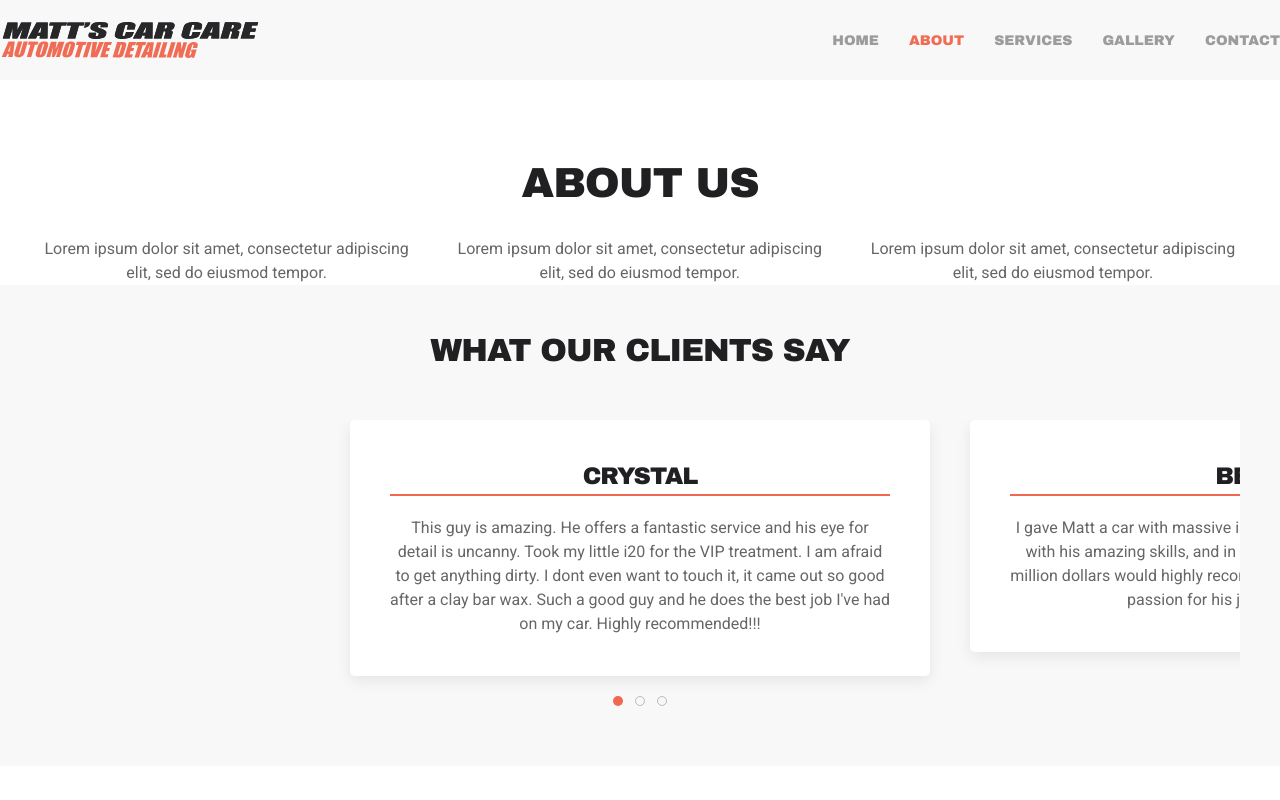
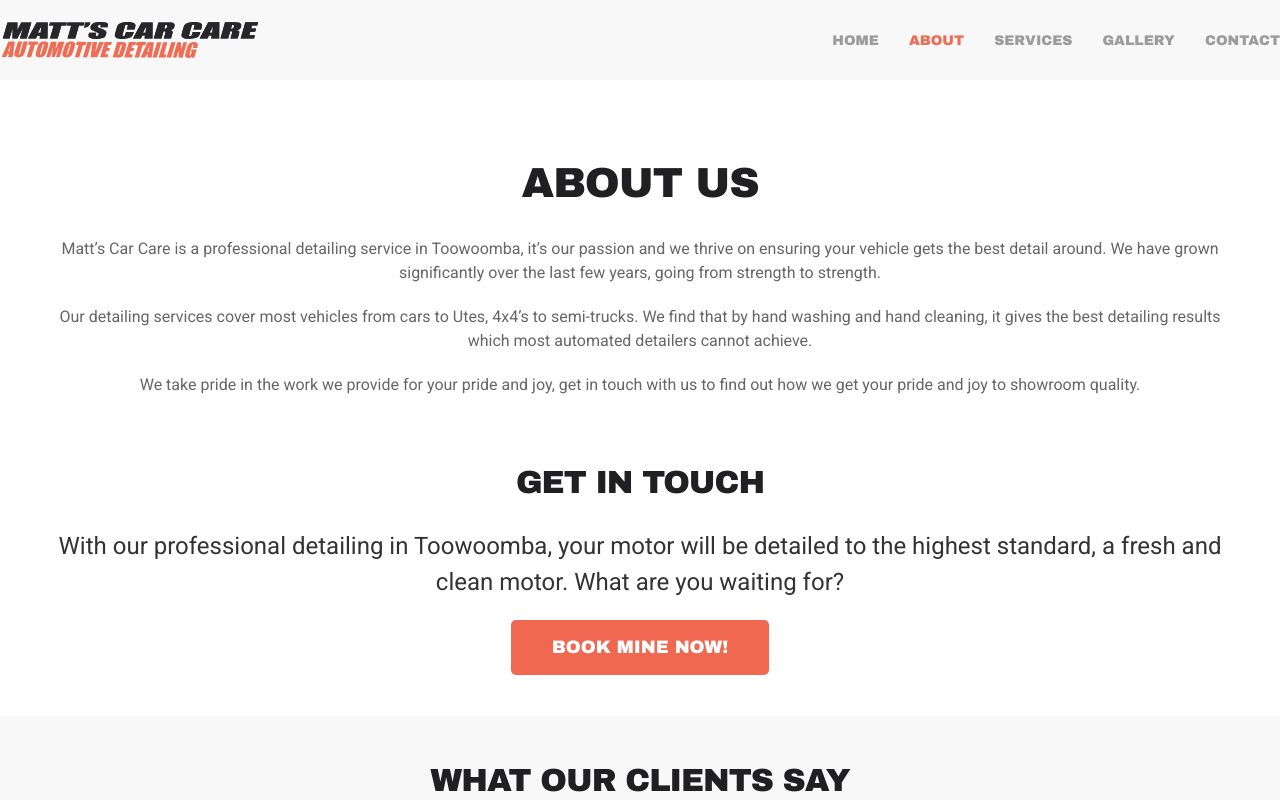
Before and after one commit to cofcoder/matts-car-care, a Nuxt app: page /about in a window 1280 px wide. Shown: the top 800 px of the page. Built offline with nearby package versions, Linux system fonts and the light colour scheme.

Commit message:
Added about us to About page

```diff
--- a/pages/about.vue
+++ b/pages/about.vue
@@ -3,19 +3,12 @@
     <div class="uk-container uk-flex-container">
       <div class="uk-text-center">
         <h1>ABOUT US</h1>
-
-        <div class="uk-grid-match uk-child-width-1-3@m" uk-grid>
-          <div>
-            <p>Lorem ipsum dolor sit amet, consectetur adipiscing elit, sed do eiusmod tempor.</p>
-          </div>
-          <div>
-            <p>Lorem ipsum dolor sit amet, consectetur adipiscing elit, sed do eiusmod tempor.</p>
-          </div>
-          <div>
-            <p>Lorem ipsum dolor sit amet, consectetur adipiscing elit, sed do eiusmod tempor.</p>
-          </div>
-        </div>
-
+        <section>
+          <p>Matt’s Car Care is a professional detailing service in Toowoomba, it’s our passion and we thrive on ensuring your vehicle gets the best detail around. We have grown significantly over the last few years, going from strength to strength.</p>
+          <p>Our detailing services cover most vehicles from cars to Utes, 4x4’s to semi-trucks. We find that by hand washing and hand cleaning, it gives the best detailing results which most automated detailers cannot achieve.</p>
+          <p>We take pride in the work we provide for your pride and joy, get in touch with us to find out how we get your pride and joy to showroom quality.</p>
+        </section>
+        <booking/>
       </div>
     </div>
     <clients />
@@ -24,10 +17,12 @@
 
 <script>
 import Clients from "~/components/Clients.vue";
+import Booking from "~/components/Booking.vue";
 
 export default {
   components: {
-    Clients
+    Clients,
+    Booking
   },
   head() {
     return {
```
